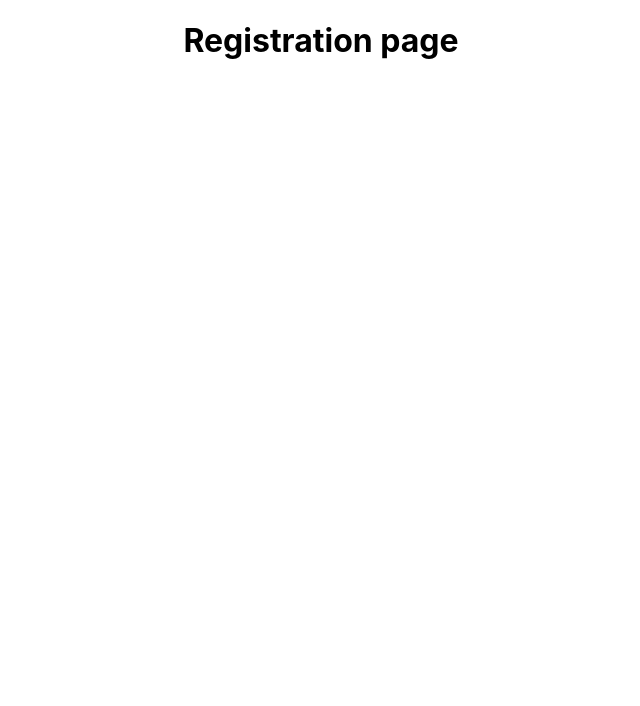
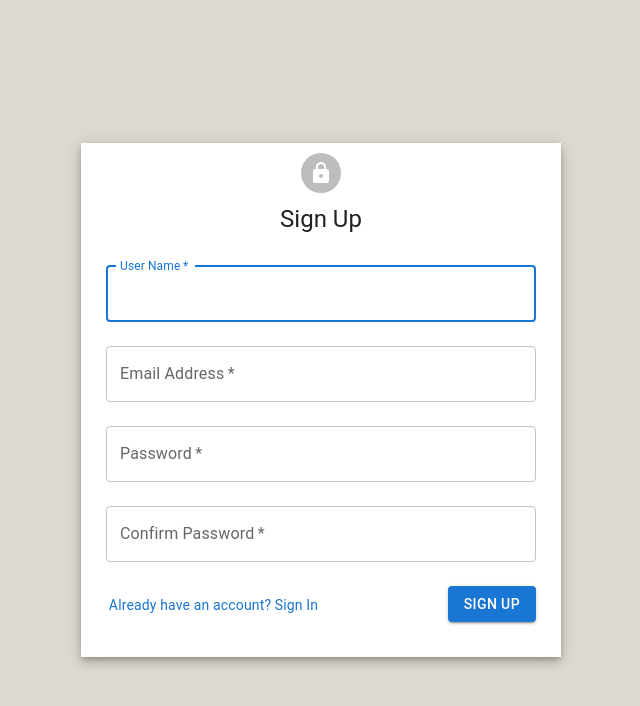
Before and after one commit to NazemMahmud/mern-chat, a React (Create React App) app in the folder client/: page /register in a window 1280 px wide. Shown: the top 706 px of the page, without its empty margins (319-959 px from the left). Built offline with nearby package versions, Linux system fonts and the light colour scheme; the HTML template or start-up script is replaced by a standard one.

Commit message:
registration page design done

```diff
--- a/client/src/App.js
+++ b/client/src/App.js
@@ -2,7 +2,7 @@ import React from "react";
 import './App.css';
 import {BrowserRouter, Routes, Route, Navigate} from "react-router-dom";
 import Login from "./pages/Authentication/Login/Login";
-import Registration from "./pages/Authentication/Registration";
+import Registration from "./pages/Authentication/Registration/Registration";
 
 function App() {
   return (
--- a/client/src/pages/Authentication/Login/Login.js
+++ b/client/src/pages/Authentication/Login/Login.js
@@ -73,7 +73,8 @@ const Login = () => {
                   direction="column"
                   alignItems="center"
                   width="30rem"
-                  justifyContent="space-evenly">
+                  justifyContent="space-evenly"
+                  className={classes.root}>
                 <Grid item xs={8} sm={8} md={4}>
                     <Paper elevation={6} square p={2}>
                         <div  className={classes.paper}>
--- a/client/src/pages/Authentication/Login/LoginStyles.js
+++ b/client/src/pages/Authentication/Login/LoginStyles.js
@@ -1,6 +1,9 @@
 import { makeStyles } from '@mui/styles';
 
-const loginStyles = makeStyles((theme) => ({
+const loginStyles = makeStyles(() => ({
+    root: {
+        minHeight: '75vh'
+    },
     paper: {
         margin: '25px',
         display: 'flex',
@@ -31,10 +34,10 @@ const loginStyles = makeStyles((theme) => ({
         marginTop: '15px'
     },
     forgetPassword: {
-        textAlign: "left", display: "block", textDecoration: 'none'
+        textAlign: "left", display: "block", textDecoration: 'none !important'
     },
     signUp: {
-        textDecoration: 'none', textAlign: "right", display: "block"
+        textDecoration: 'none !important', textAlign: "right", display: "block"
     }
 }));
 
--- a/client/src/pages/Authentication/Registration.js
+++ /dev/null
@@ -1,13 +0,0 @@
-import React from 'react';
-
-const Registration = () => {
-    return (
-        <div>
-            <h1>Registration page</h1>
-
-        </div>
-    );
-}
-
-
-export default Registration;
--- /dev/null
+++ b/client/src/pages/Authentication/Registration/Registration.js
@@ -0,0 +1,131 @@
+import React, {useReducer, useEffect, useRef} from "react";
+import {Avatar, Button, TextField, Paper, Link, Grid, Typography } from '@mui/material';
+import LockIcon from '@mui/icons-material/Lock';
+import AuthLayout from "../../../layout/AuthLayout";
+import {registrationStyles} from "./RegistrationStyles";
+
+
+const Registration = () => {
+    const classes = registrationStyles(); // styling
+
+    const [formInput, setFormInput] = useReducer(
+        (state, newState) => ({ ...state, ...newState }),
+        {
+            name: {
+                name: "name",
+                value: "",
+            },
+            email: {
+                name: "email",
+                value: "",
+                pattern: /^\w+([\.-]?\w+)*@\w+([\.-]?\w+)*(\.\w{2,3})+$/,
+                isValid: true,
+                helperText: ""
+            },
+            password: {
+                name: "password",
+                value: "",
+            },
+            confirmPassword: {
+                name: "confirm-password",
+                value: "",
+                isValid: true,
+                helperText: ""
+            },
+            rememberMe: {
+                name: "remember",
+                value: false
+            },
+        }
+    );
+    const inputKeys = Object.keys(formInput);
+
+    // register form: on change of an input field action
+    const handleInput = (event, inputIdentifier) => {
+        const input = formInput[inputIdentifier];
+        input.value = ( event.target.name === "remember") ? (!!(event.target.checked)) : event.target.value;
+        setFormInput({...formInput, [inputIdentifier]: input});
+        // formValidation(input, inputIdentifier);
+    };
+
+
+    return (
+        <AuthLayout>
+            <Grid container spacing={0}
+                  direction="column"
+                  alignItems="center"
+                  width="30rem"
+                  justifyContent="space-evenly"
+                  className={classes.root} >
+                <Grid item xs={12} sm={8} md={4} >
+                    <Paper elevation={6} square p={2}>
+                        <div  className={classes.paper} >
+                            <Avatar className={classes.avatar}>
+                                <LockIcon />
+                            </Avatar>
+                            <Typography component="h1" variant="h5">
+                                Sign Up
+                            </Typography>
+                            {/*noValidate onSubmit={register}*/}
+                            <form  className={classes.form}>
+                                <TextField className={classes.formInput} variant="outlined" margin="normal" required
+                                           id="name" label="User Name" autoComplete="name" autoFocus
+                                           name={formInput.name.name} defaultValue={formInput.name.value}
+                                           onChange={event => handleInput(event, inputKeys[0])}
+
+                                />
+                                <TextField className={classes.formInput} variant="outlined" margin="normal" required
+                                           id="email" label="Email Address" autoComplete="email"
+                                           name={formInput.email.name} defaultValue={formInput.email.value}
+                                           error={!formInput.email.isValid} helperText={formInput.email.helperText}
+                                           onChange={event => handleInput(event, inputKeys[1])}
+                                />
+                                <TextField className={classes.formInput} variant="outlined" margin="normal" required
+                                           label="Password" type="password" id="password" autoComplete="current-password"
+                                           name={formInput.password.name} defaultValue={formInput.password.value}
+                                           onChange={event => handleInput(event, inputKeys[2])}
+                                />
+                                <TextField className={classes.formInput} variant="outlined" margin="normal" required
+                                           label="Confirm Password" type="password" id="confirm-password"
+                                           name={formInput.confirmPassword.name} defaultValue={formInput.confirmPassword.value}
+                                           error={!formInput.confirmPassword.isValid} helperText={formInput.confirmPassword.helperText}
+                                           onChange={event => handleInput(event, inputKeys[3])}
+                                />
+
+                                {/*<TextField className={classes.form} variant="outlined" margin="normal" required*/}
+                                {/*           defaultValue={formInput.email.value} name={formInput.email.name}*/}
+                                {/*           id="email" label="Email Address"  autoComplete="email" autoFocus*/}
+                                {/*           error={!formInput.email.isValid && formInput.email.touched} helperText={formInput.email.helperText}*/}
+                                {/*           onChange={event => handleInput(event, inputKeys[0])}*/}
+
+                                {/*/>*/}
+                                {/*<TextField className={classes.form} variant="outlined" margin="normal" required*/}
+                                {/*           name={formInput.password.name} defaultValue={formInput.password.value}*/}
+                                {/*           label="Password" type="password" id="password" autoComplete="current-password"*/}
+                                {/*           onChange={event => handleInput(event, inputKeys[1])}*/}
+                                {/*/>*/}
+
+                                <Grid container>
+                                    <Grid item xs={6} className={classes.redirect}>
+                                        <Link href="/login" variant="body2" className={classes.signIn}>
+                                            {"Already have an account? Sign In"}
+                                        </Link>
+                                    </Grid>
+                                    <Grid item xs={6}>
+                                        <Button className={classes.registrationSubmit}
+                                                type="submit"  variant="contained" color="primary">
+                                            Sign Up
+                                        </Button>
+                                    </Grid>
+                                </Grid>
+                            </form>
+                        </div>
+                    </Paper>
+                </Grid>
+            </Grid>
+        </AuthLayout>
+    );
+}
+
+
+export default Registration;
--- /dev/null
+++ b/client/src/pages/Authentication/Registration/RegistrationStyles.js
@@ -0,0 +1,36 @@
+import { makeStyles } from '@mui/styles';
+
+const registrationStyles = makeStyles(() => ({
+    root: {
+        minHeight: '75vh'
+    },
+    paper: {
+        margin: '25px',
+        display: 'flex',
+        flexDirection: 'column',
+        alignItems: 'center',
+    },
+    avatar: {
+        margin: "10px",
+    },
+    form: {
+        marginBottom: '35px',
+        marginTop: '15px'
+    },
+    formInput: {
+        width: '100%', // Fix IE 11 issue.
+    },
+    redirect: {
+        width: "50%", marginTop: '3vh !important'
+    },
+    signIn: {
+        width: "100%", textDecoration: 'none !important'
+    },
+    registrationSubmit: {
+        marginTop: "2vh !important",
+        float: "right"
+    }
+}));
+
+
+export {registrationStyles};
```
